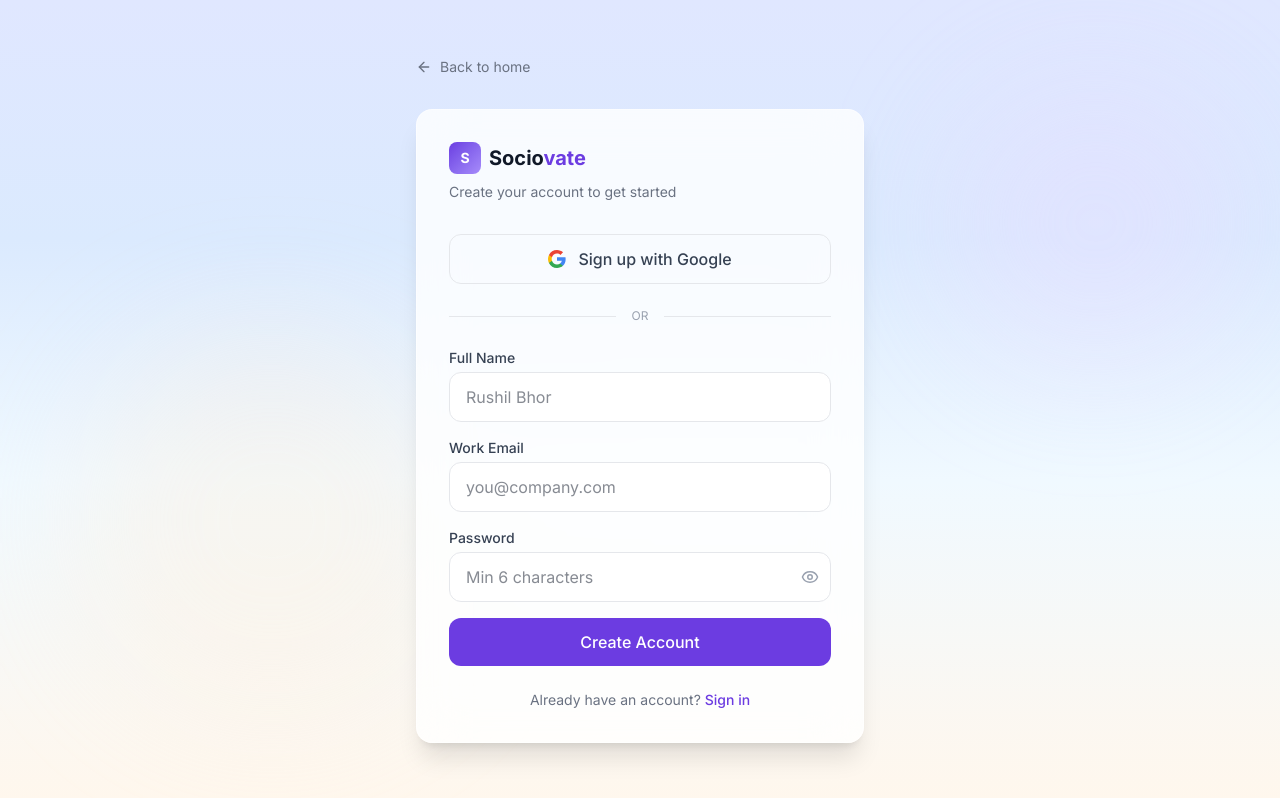
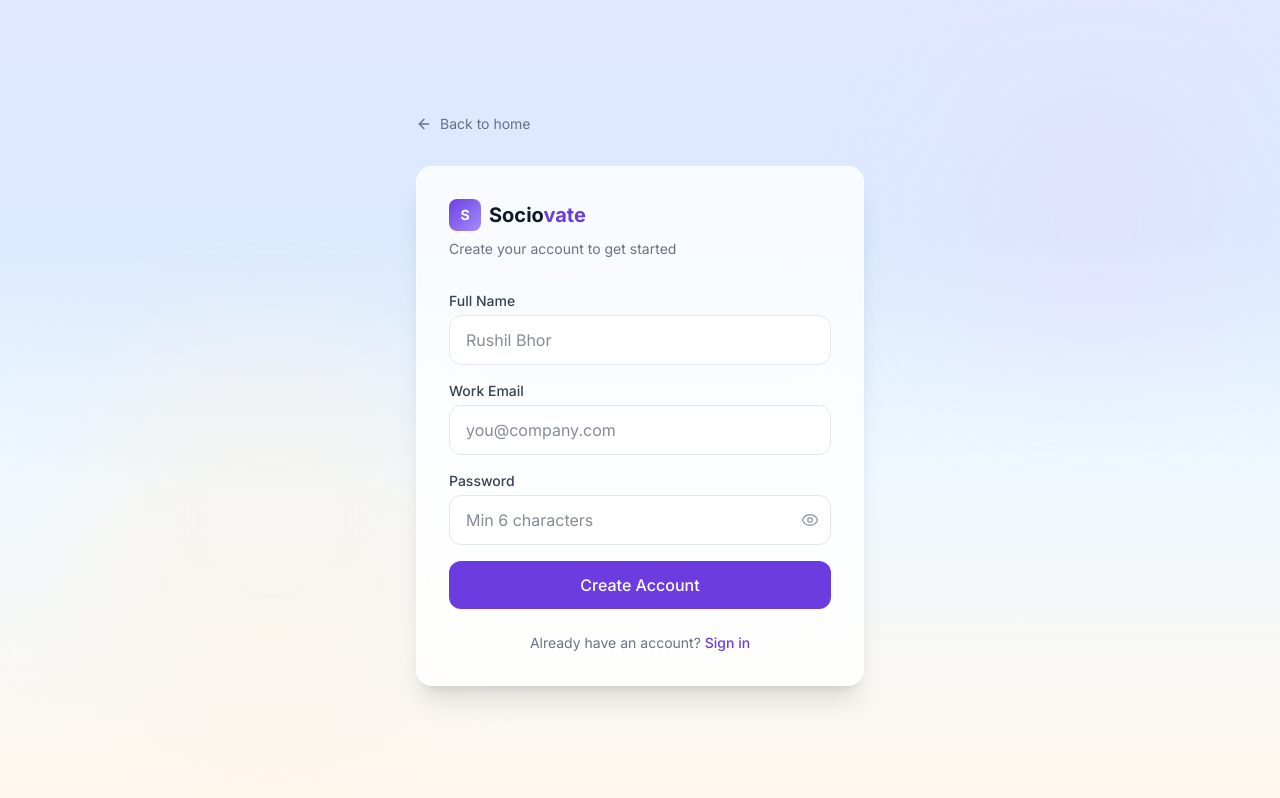
Before and after one commit to rushilbh27/sociovate-ai-frontend, a Next.js app: page /signup in a window 1280 px wide. Built offline with nearby package versions, Linux system fonts and the light colour scheme; a web font is replaced by a local one.

Commit message:
Remove Google auth, fix Supabase URL in .env.local

```diff
--- a/src/app/login/page.tsx
+++ b/src/app/login/page.tsx
@@ -5,15 +5,6 @@
 import { useRouter } from "next/navigation"
 import { createClient } from "@/lib/supabase"
 import { Eye, EyeOff, ArrowLeft } from "lucide-react"
-
-const GoogleIcon = () => (
-  <svg width="18" height="18" viewBox="0 0 18 18" xmlns="http://www.w3.org/2000/svg">
-    <path d="M17.64 9.2c0-.637-.057-1.251-.164-1.84H9v3.481h4.844a4.14 4.14 0 0 1-1.796 2.716v2.259h2.908c1.702-1.567 2.684-3.875 2.684-6.615Z" fill="#4285F4"/>
-    <path d="M9 18c2.43 0 4.467-.806 5.956-2.18l-2.908-2.259c-.806.54-1.837.86-3.048.86-2.344 0-4.328-1.584-5.036-3.711H.957v2.332A8.997 8.997 0 0 0 9 18Z" fill="#34A853"/>
-    <path d="M3.964 10.71A5.41 5.41 0 0 1 3.682 9c0-.593.102-1.17.282-1.71V4.958H.957A8.996 8.996 0 0 0 0 9c0 1.452.348 2.827.957 4.042l3.007-2.332Z" fill="#FBBC05"/>
-    <path d="M9 3.58c1.321 0 2.508.454 3.44 1.345l2.582-2.58C13.463.891 11.426 0 9 0A8.997 8.997 0 0 0 .957 4.958L3.964 7.29C4.672 5.163 6.656 3.58 9 3.58Z" fill="#EA4335"/>
-  </svg>
-)
 
 export default function LoginPage() {
   const [email, setEmail] = useState("")
@@ -41,22 +32,6 @@
     }
 
     router.push("/dashboard")
-  }
-
-  async function handleGoogleLogin() {
-    setLoading(true)
-    setError("")
-    const supabase = createClient()
-    const { error: err } = await supabase.auth.signInWithOAuth({
-      provider: "google",
-      options: {
-        redirectTo: `${window.location.origin}/auth/callback`,
-      },
-    })
-    if (err) {
-      setError(err.message)
-      setLoading(false)
-    }
   }
 
   async function handleMagicLink() {
@@ -176,15 +151,6 @@
           </div>
 
           <button
-            onClick={handleGoogleLogin}
-            disabled={loading}
-            className="w-full flex items-center justify-center gap-3 border border-gray-200 hover:border-gray-300 hover:bg-gray-50 text-gray-700 py-3 rounded-xl font-medium transition-colors disabled:opacity-50"
-          >
-            <GoogleIcon />
-            Continue with Google
-          </button>
-
-          <button
             onClick={handleMagicLink}
             disabled={loading}
             className="w-full border border-gray-200 hover:border-brand/30 text-gray-700 py-3 rounded-xl font-medium transition-colors disabled:opacity-50"
--- a/src/app/signup/page.tsx
+++ b/src/app/signup/page.tsx
@@ -5,15 +5,6 @@
 import { useRouter } from "next/navigation"
 import { createClient } from "@/lib/supabase"
 import { Eye, EyeOff, ArrowLeft } from "lucide-react"
-
-const GoogleIcon = () => (
-  <svg width="18" height="18" viewBox="0 0 18 18" xmlns="http://www.w3.org/2000/svg">
-    <path d="M17.64 9.2c0-.637-.057-1.251-.164-1.84H9v3.481h4.844a4.14 4.14 0 0 1-1.796 2.716v2.259h2.908c1.702-1.567 2.684-3.875 2.684-6.615Z" fill="#4285F4"/>
-    <path d="M9 18c2.43 0 4.467-.806 5.956-2.18l-2.908-2.259c-.806.54-1.837.86-3.048.86-2.344 0-4.328-1.584-5.036-3.711H.957v2.332A8.997 8.997 0 0 0 9 18Z" fill="#34A853"/>
-    <path d="M3.964 10.71A5.41 5.41 0 0 1 3.682 9c0-.593.102-1.17.282-1.71V4.958H.957A8.996 8.996 0 0 0 0 9c0 1.452.348 2.827.957 4.042l3.007-2.332Z" fill="#FBBC05"/>
-    <path d="M9 3.58c1.321 0 2.508.454 3.44 1.345l2.582-2.58C13.463.891 11.426 0 9 0A8.997 8.997 0 0 0 .957 4.958L3.964 7.29C4.672 5.163 6.656 3.58 9 3.58Z" fill="#EA4335"/>
-  </svg>
-)
 
 export default function SignupPage() {
   const [name, setName] = useState("")
@@ -106,31 +97,6 @@
             </div>
           )}
 
-          <button
-            onClick={async () => {
-              setLoading(true)
-              const supabase = createClient()
-              const { error: err } = await supabase.auth.signInWithOAuth({
-                provider: "google",
-                options: {
-                  redirectTo: `${window.location.origin}/auth/callback`,
-                },
-              })
-              if (err) { setError(err.message); setLoading(false) }
-            }}
-            disabled={loading}
-            className="w-full flex items-center justify-center gap-3 border border-gray-200 hover:border-gray-300 hover:bg-gray-50 text-gray-700 py-3 rounded-xl font-medium transition-colors disabled:opacity-50 mb-6"
-          >
-            <GoogleIcon />
-            Sign up with Google
-          </button>
-
-          <div className="flex items-center gap-4 mb-6">
-            <div className="flex-1 h-px bg-gray-200" />
-            <span className="text-xs text-gray-400 uppercase">or</span>
-            <div className="flex-1 h-px bg-gray-200" />
-          </div>
-
           <form onSubmit={handleSignup} className="space-y-4">
             <div>
               <label className="block text-sm font-medium text-gray-700 mb-1">Full Name</label>
```
